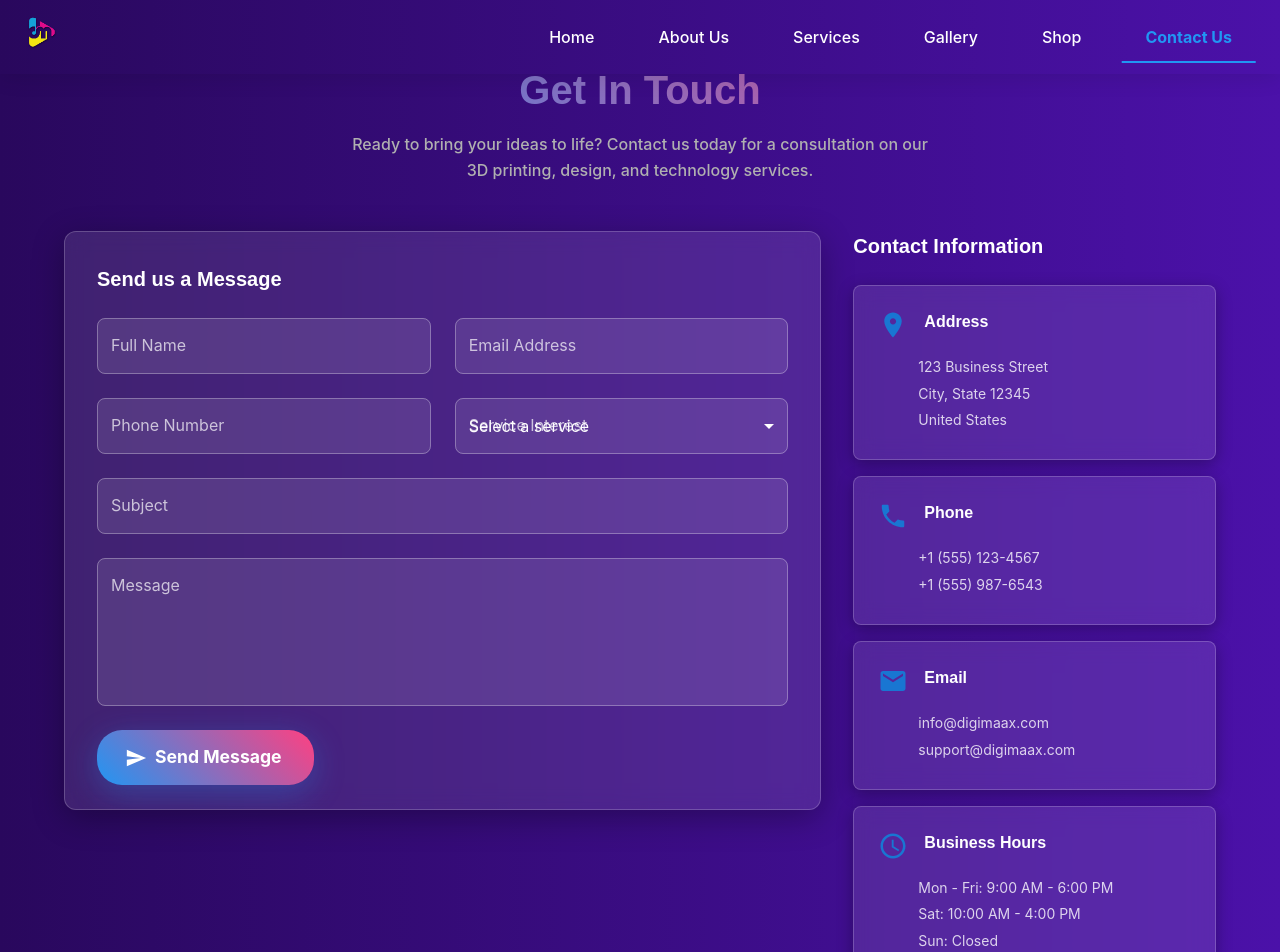
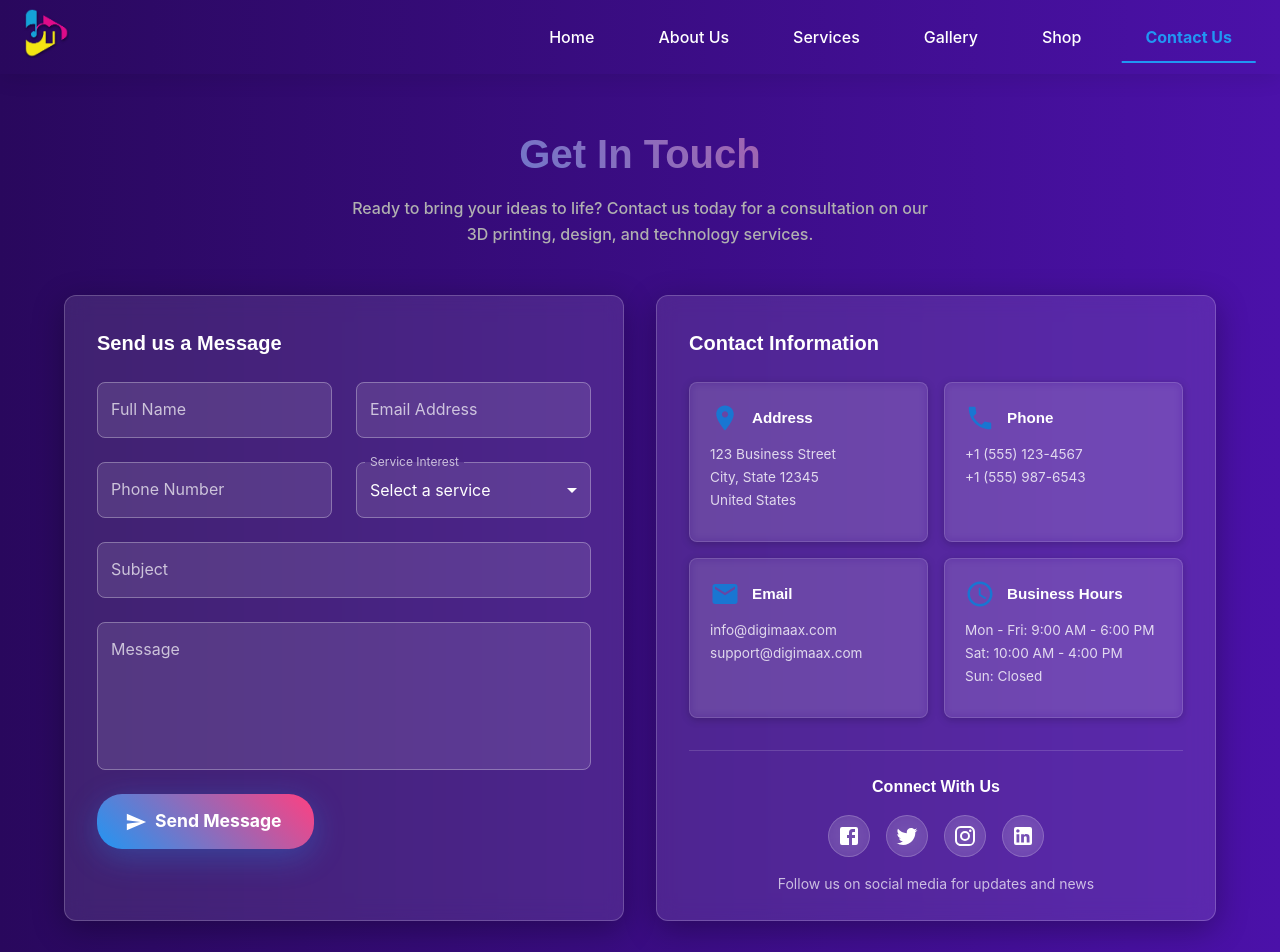
Before and after one commit to pandiyanpvt/DIGIMAAX, a React (Vite) app: page /contact in a window 1280 px wide. Shown: the top 952 px of the page. Built offline with nearby package versions, Linux system fonts and the light colour scheme.

Commit message:
modified contact and others

```diff
--- a/index.html
+++ b/index.html
@@ -2,9 +2,9 @@
 <html lang="en">
   <head>
     <meta charset="UTF-8" />
-    <link rel="icon" type="image/svg+xml" href="/vite.svg" />
+    <link rel="icon" type="image/svg+xml" href="./src/assets/hero/logo.svg" />
     <meta name="viewport" content="width=device-width, initial-scale=1.0" />
-    <title>DIGIMAAX - Where Ideas Become Environments</title>
+    <title>Digimaax</title>
   </head>
   <body>
     <div id="root"></div>
--- a/src/components/layout/Footer.jsx
+++ b/src/components/layout/Footer.jsx
@@ -89,7 +89,6 @@ const Footer = () => {
             alignItems: 'flex-start',
           }}
         >
-          {/* Company Info */}
           <Grid item xs={12} sm={6} md={2.5}>
             <motion.div
               initial={{ opacity: 0, y: 20 }}
@@ -103,7 +102,7 @@ const Footer = () => {
                   src={logoImage}
                   alt="DIGIMAAX Logo"
                   sx={{
-                    height: 40,
+                    height: 100,
                     mb: 1,
                   }}
                 />
--- a/src/components/sections/AboutSection.jsx
+++ b/src/components/sections/AboutSection.jsx
@@ -221,7 +221,6 @@ const AboutSection = () => {
               Don't just take our word for it - hear from our satisfied clients
             </Typography>
 
-            {/* Testimonial Slider */}
             <Box
               sx={{
                 position: 'relative',
--- a/src/components/sections/ContactSection.jsx
+++ b/src/components/sections/ContactSection.jsx
@@ -20,13 +20,12 @@ import {
   Email,
   Phone,
   LocationOn,
+  Send,
+  AccessTime,
   Facebook,
   Twitter,
   Instagram,
   LinkedIn,
-  Send,
-  Business,
-  AccessTime,
 } from '@mui/icons-material';
 
 const ContactSection = () => {
@@ -185,6 +184,7 @@ const ContactSection = () => {
                 WebkitTextFillColor: 'transparent',
                 mb: 2,
                 fontFamily: 'sans-serif',
+                pt: 8,
               }}
             >
               Get In Touch
@@ -203,13 +203,14 @@ const ContactSection = () => {
           </Box>
         </motion.div>
 
-        <Grid container spacing={4}>
+        <Grid container spacing={4} sx={{ alignItems: 'stretch' }}>
           {/* Contact Form */}
-          <Grid size={{ xs: 12, md: 8 }}>
+          <Grid size={{ xs: 12, md: 6 }} sx={{ display: 'flex' }}>
             <motion.div
               initial={{ opacity: 0, x: -30 }}
               animate={{ opacity: 1, x: 0 }}
               transition={{ duration: 0.8, delay: 0.2 }}
+              style={{ width: '100%', display: 'flex' }}
             >
                 <Card
                   sx={{
@@ -219,9 +220,13 @@ const ContactSection = () => {
                     boxShadow: '0 8px 32px rgba(0,0,0,0.3)',
                     borderRadius: 3,
                     overflow: 'hidden',
+                    height: '100%',
+                    display: 'flex',
+                    flexDirection: 'column',
+                    width: '100%',
                   }}
                 >
-                <CardContent sx={{ p: 4 }}>
+                <CardContent sx={{ p: 4, flexGrow: 1 }}>
                   <Typography
                     variant="h5"
                     sx={{
@@ -363,6 +368,9 @@ const ContactSection = () => {
                           SelectProps={{
                             native: true,
                           }}
+                          InputLabelProps={{
+                            shrink: true,
+                          }}
                           variant="outlined"
                           sx={{
                             '& .MuiOutlinedInput-root': {
@@ -385,6 +393,10 @@ const ContactSection = () => {
                               color: '#2196F3',
                             },
                             '& .MuiOutlinedInput-input': {
+                              color: 'white',
+                            },
+                            '& option': {
+                              backgroundColor: '#1a0b2e',
                               color: 'white',
                             },
                           }}
@@ -515,13 +527,28 @@ const ContactSection = () => {
           </Grid>
 
           {/* Contact Information */}
-          <Grid size={{ xs: 12, md: 4 }}>
+          <Grid size={{ xs: 12, md: 6 }} sx={{ display: 'flex' }}>
             <motion.div
               initial={{ opacity: 0, x: 30 }}
               animate={{ opacity: 1, x: 0 }}
               transition={{ duration: 0.8, delay: 0.4 }}
+              style={{ width: '100%', display: 'flex' }}
             >
-              <Box sx={{ mb: 4 }}>
+              <Card
+                  sx={{
+                  backgroundColor: 'rgba(255, 255, 255, 0.1)',
+                  backdropFilter: 'blur(10px)',
+                  border: '1px solid rgba(255, 255, 255, 0.2)',
+                  boxShadow: '0 8px 32px rgba(0,0,0,0.3)',
+                  borderRadius: 3,
+                  overflow: 'hidden',
+                  height: '100%',
+                  width: '100%',
+                  display: 'flex',
+                  flexDirection: 'column',
+                }}
+              >
+                <CardContent sx={{ p: 4, flexGrow: 1 }}>
                   <Typography
                     variant="h5"
                     sx={{
@@ -534,38 +561,46 @@ const ContactSection = () => {
                     Contact Information
                   </Typography>
 
+                  {/* Contact Info Boxes in 2x2 Grid */}
+                  <Grid container spacing={2} sx={{ alignItems: 'stretch' }}>
                 {contactInfo.map((info, index) => (
+                      <Grid size={{ xs: 12, sm: 6 }} key={info.title} sx={{ display: 'flex' }}>
                   <motion.div
-                    key={info.title}
                     initial={{ opacity: 0, y: 20 }}
                     animate={{ opacity: 1, y: 0 }}
                     transition={{ duration: 0.5, delay: 0.6 + index * 0.1 }}
+                          style={{ height: '100%', width: '100%' }}
                   >
                     <Card
                       sx={{
-                        mb: 2,
-                        backgroundColor: 'rgba(255, 255, 255, 0.1)',
-                        backdropFilter: 'blur(10px)',
-                        border: '1px solid rgba(255, 255, 255, 0.2)',
-                        boxShadow: '0 4px 16px rgba(0,0,0,0.3)',
+                              backgroundColor: 'rgba(255, 255, 255, 0.05)',
+                              backdropFilter: 'blur(5px)',
+                              border: '1px solid rgba(255, 255, 255, 0.15)',
+                              boxShadow: '0 2px 8px rgba(0,0,0,0.2)',
                         borderRadius: 2,
+                              height: '100%',
+                              minHeight: '160px',
+                              display: 'flex',
+                              flexDirection: 'column',
                         '&:hover': {
-                          boxShadow: '0 8px 24px rgba(0,0,0,0.4)',
+                                backgroundColor: 'rgba(255, 255, 255, 0.08)',
+                                boxShadow: '0 4px 12px rgba(0,0,0,0.3)',
                           transform: 'translateY(-2px)',
                         },
                         transition: 'all 0.3s ease',
                       }}
                     >
-                      <CardContent sx={{ p: 3 }}>
-                        <Box sx={{ display: 'flex', alignItems: 'flex-start', mb: 2 }}>
+                            <CardContent sx={{ p: 2.5, flexGrow: 1 }}>
+                              <Box sx={{ display: 'flex', alignItems: 'center', mb: 1.5 }}>
                           {info.icon}
                           <Typography
-                            variant="h6"
+                                  variant="subtitle1"
                             sx={{
-                              ml: 2,
+                                    ml: 1.5,
                               fontWeight: 'bold',
                               color: 'white',
                               fontFamily: 'sans-serif',
+                                    fontSize: '0.95rem',
                             }}
                           >
                             {info.title}
@@ -578,7 +613,8 @@ const ContactSection = () => {
                             sx={{
                               color: 'rgba(255, 255, 255, 0.8)',
                               mb: 0.5,
-                              ml: 5,
+                                    fontSize: '0.85rem',
+                                    lineHeight: 1.4,
                             }}
                           >
                             {detail}
@@ -587,15 +623,12 @@ const ContactSection = () => {
                       </CardContent>
                     </Card>
                   </motion.div>
+                      </Grid>
                     ))}
-              </Box>
+                  </Grid>
 
-              {/* Social Media Links */}
-              <motion.div
-                initial={{ opacity: 0, y: 20 }}
-                animate={{ opacity: 1, y: 0 }}
-                transition={{ duration: 0.5, delay: 1 }}
-              >
+                  {/* Social Media Links & Additional Info */}
+                  <Box sx={{ mt: 4, pt: 3, borderTop: '1px solid rgba(255, 255, 255, 0.15)' }}>
                     <Typography
                       variant="h6"
                       sx={{
@@ -603,11 +636,12 @@ const ContactSection = () => {
                         mb: 2,
                         color: 'white',
                         fontFamily: 'sans-serif',
+                        textAlign: 'center',
                       }}
                     >
-                  Follow Us
+                      Connect With Us
                     </Typography>
-                <Box sx={{ display: 'flex', gap: 1 }}>
+                    <Box sx={{ display: 'flex', gap: 2, justifyContent: 'center', flexWrap: 'wrap' }}>
                       <IconButton
                         sx={{
                           color: 'white',
@@ -615,7 +649,7 @@ const ContactSection = () => {
                           backdropFilter: 'blur(10px)',
                           border: '1px solid rgba(255, 255, 255, 0.2)',
                           '&:hover': {
-                        backgroundColor: '#0088cc',
+                            backgroundColor: '#1877F2',
                             transform: 'translateY(-2px)',
                           },
                           transition: 'all 0.3s ease',
@@ -630,7 +664,7 @@ const ContactSection = () => {
                           backdropFilter: 'blur(10px)',
                           border: '1px solid rgba(255, 255, 255, 0.2)',
                           '&:hover': {
-                        backgroundColor: '#1da1f2',
+                            backgroundColor: '#1DA1F2',
                             transform: 'translateY(-2px)',
                           },
                           transition: 'all 0.3s ease',
@@ -660,7 +694,7 @@ const ContactSection = () => {
                           backdropFilter: 'blur(10px)',
                           border: '1px solid rgba(255, 255, 255, 0.2)',
                           '&:hover': {
-                        backgroundColor: '#0077b5',
+                            backgroundColor: '#0A66C2',
                             transform: 'translateY(-2px)',
                           },
                           transition: 'all 0.3s ease',
@@ -669,7 +703,20 @@ const ContactSection = () => {
                         <LinkedIn />
                       </IconButton>
                     </Box>
-              </motion.div>
+                    <Typography
+                      variant="body2"
+                      sx={{
+                        color: 'rgba(255, 255, 255, 0.7)',
+                        textAlign: 'center',
+                        mt: 2,
+                        fontSize: '0.875rem',
+                      }}
+                    >
+                      Follow us on social media for updates and news
+                    </Typography>
+                  </Box>
+                </CardContent>
+              </Card>
             </motion.div>
           </Grid>
         </Grid>
```
Also changed, not shown: src/assets/hero/DIGIMAAX_LOGO-01 1.png, src/assets/hero/logo.svg (added). Lines whose indentation alone changed are shown as unchanged.
